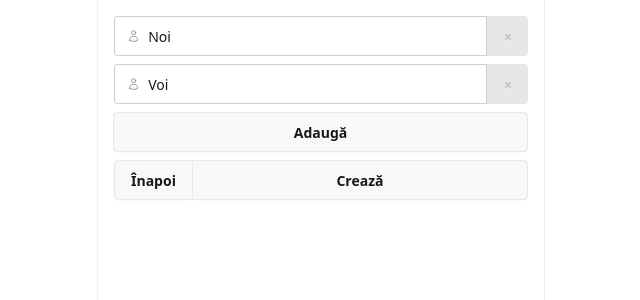
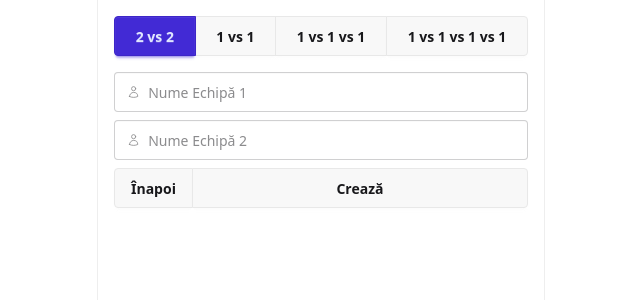
Before and after one commit to unrevised6419/benote, a Vue app: page /create in a window 1280 px wide. Shown: the top 300 px of the page, without its empty margins (319-959 px from the left). Built offline with nearby package versions, Linux system fonts and the light colour scheme; what @tanstack/vue-query would draw is missing.

Commit message:
Update game components and configuration
Co-Authored-By: Warp <agent@warp.dev>

```diff
--- a/src/Create.vue
+++ b/src/Create.vue
@@ -1,13 +1,41 @@
 <script setup lang="ts">
-import { ref } from "vue";
-import { id, key, type Game } from "./utils";
+import { shallowRef } from "vue";
+import { id, key, type Game, type Team } from "./utils";
 import { useLocalStorage } from "@vueuse/core";
 import { useRouter, RouterLink } from "vue-router";
 import { UserIcon } from "@heroicons/vue/24/outline";
 
+interface Choice {
+	readonly label: string;
+	readonly players: number;
+	readonly teams: number;
+}
+
 const router = useRouter();
-const players = ref([{ name: "Noi" }, { name: "Voi" }]);
 const games = useLocalStorage(key("games"), {} as Record<string, Game>);
+
+const choices: [Choice, Choice, Choice, Choice] = [
+	{ teams: 2, players: 4, label: "2 vs 2" },
+	{ teams: 2, players: 2, label: "1 vs 1" },
+	{ teams: 3, players: 3, label: "1 vs 1 vs 1" },
+	{ teams: 4, players: 4, label: "1 vs 1 vs 1 vs 1" },
+];
+
+const selectedChoice = shallowRef<Choice>(choices[0]);
+
+const teams = shallowRef<ReadonlyArray<Team>>(
+	createTeams(selectedChoice.value),
+);
+
+function createTeams(option: Choice): ReadonlyArray<Team> {
+	return Array.from({ length: option.teams }, () => ({
+		name: ``,
+	}));
+}
+
+function addTeams(option: Choice) {
+	teams.value = createTeams(option);
+}
 
 function createGame() {
 	const newGameId = id();
@@ -15,7 +43,9 @@ function createGame() {
 	games.value[newGameId] = {
 		id: newGameId,
 		title: `Joc #${newGameId}`,
-		players: players.value.map((player) => player.name),
+		createdDate: new Date().toISOString(),
+		teams: teams.value,
+		playersCount: selectedChoice.value.players,
 		rounds: [],
 		collected: 0,
 	};
@@ -26,41 +56,44 @@ function createGame() {
 
 <template>
 	<div class="grid gap-4">
+		<div class="join">
+			<input
+				v-for="choice in choices"
+				@click="addTeams(choice)"
+				:value="choice"
+				class="join-item btn grow"
+				type="radio"
+				name="choice"
+				:aria-label="choice.label"
+				v-model="selectedChoice"
+			/>
+		</div>
+
 		<form class="grid gap-2" @submit.prevent="createGame">
-			<div class="join" v-for="player in players">
-				<label class="input validator join-item grow">
+			<label
+				v-for="(team, index) in teams"
+				class="input validator w-full"
+			>
 				<UserIcon class="h-[1em] opacity-50" />
 				<input
 					type="text"
-						v-model="player.name"
+					v-model="team.name"
 					required
-						placeholder="Nume Jucător"
+					:placeholder="`Nume Echipă ${index + 1}`"
 					minlength="2"
 					maxlength="20"
 				/>
 			</label>
-				<button
-					type="button"
-					@click="players.splice(players.indexOf(player), 1)"
-					:disabled="players.length < 3"
-					class="btn btn-neutral join-item"
-				>
-					&times;
-				</button>
-			</div>
-
-			<button
-				@click="players.push({ name: '' })"
-				:disabled="players.length >= 4"
-				type="button"
-				class="btn join-item grow"
-			>
-				Adaugă
-			</button>
 
 			<div class="join flex">
 				<RouterLink to="/" class="btn join-item">Înapoi</RouterLink>
-				<button type="submit" class="btn join-item grow">Crează</button>
+				<button
+					type="submit"
+					:disabled="!selectedChoice"
+					class="btn join-item grow"
+				>
+					Crează
+				</button>
 			</div>
 		</form>
 	</div>
--- a/src/Game/Cell.vue
+++ b/src/Game/Cell.vue
@@ -3,21 +3,28 @@ import { formatter, isBoltScore, type Score } from "../utils";
 
 defineProps<{
 	score: Score;
+	bold: boolean;
 }>();
 </script>
 
 <template>
 	<div class="flex items-center justify-center gap-1">
 		<template v-if="isBoltScore(score)">
-			{{ score.total }}
+			<span :class="{ 'font-bold': bold }">{{ score.total }}</span>
 			<span v-if="score.delta !== 3" class="badge badge-warning badge-xs">
 				&times;{{ score.delta }}
 			</span>
 			<span v-else class="badge badge-error badge-xs">-10</span>
 		</template>
 		<template v-else>
-			{{ score.total }}
-			<span class="badge badge-xs badge-ghost">
+			<span :class="{ 'font-bold': bold }">{{ score.total }}</span>
+			<span
+				class="badge badge-xs"
+				:class="{
+					'badge-ghost': score.delta !== -10,
+					'badge-warning': score.delta === -10,
+				}"
+			>
 				{{ formatter.format(score.delta) }}
 			</span>
 		</template>
--- a/src/Game/GameDefault.vue
+++ b/src/Game/GameDefault.vue
@@ -1,5 +1,12 @@
 <script setup lang="ts">
-import { type Score, isBolt, isBoltScore, id, type Game } from "../utils";
+import {
+	type Score,
+	isBolt,
+	isBoltScore,
+	id,
+	type Game,
+	type Team,
+} from "../utils";
 import Cell from "./Cell.vue";
 import { computed, ref, toRef } from "vue";
 import { RouterLink } from "vue-router";
@@ -7,13 +14,16 @@ import Keyboard from "./Keyboard.vue";
 
 const props = defineProps<{ game: Game }>();
 const game = toRef(props, "game");
-const scores = ref<string[]>(Array(game.value.players.length).fill(""));
+const lastRound = computed(
+	() => game.value.rounds[game.value.rounds.length - 1],
+);
+const scores = ref<string[]>(Array(game.value.teams.length).fill(""));
 
-const nextToDealCards = computed(() => {
+const nextToDealCards = computed<Team>(() => {
 	const roundsCount = game.value.rounds.length;
-	const playersCount = game.value.players.length;
-	const player = roundsCount % playersCount;
-	return game.value.players[player];
+	const teamsCount = game.value.teams.length;
+	const team = roundsCount % teamsCount;
+	return game.value.teams[team] as Team;
 });
 
 function addScores() {
@@ -90,7 +100,7 @@ function addScores() {
 		},
 	];
 
-	scores.value = Array(game.value.players.length).fill("");
+	scores.value = Array(game.value.teams.length).fill("");
 }
 
 function removeRound(id: string | undefined) {
@@ -102,10 +112,10 @@ function removeRound(id: string | undefined) {
 function resetGame() {
 	if (!confirm("Sigur?")) return;
 	game.value.rounds = [];
-	scores.value = Array(game.value.players.length).fill("");
+	scores.value = Array(game.value.teams.length).fill("");
 }
 
-const focusedPlayer = ref<number>();
+const focusedPlayer = ref<number>(0);
 
 function handleAdd() {
 	if (scores.value.some((score) => score === "")) {
@@ -114,21 +124,25 @@ function handleAdd() {
 	}
 
 	addScores();
-	scores.value = Array(game.value.players.length).fill("");
-	focusedPlayer.value = undefined;
+	scores.value = Array(game.value.teams.length).fill("");
+	focusedPlayer.value = 0;
+	document.scrollingElement?.scrollTo({
+		top: document.scrollingElement.scrollHeight,
+		behavior: "smooth",
+	});
 }
 
 function handleNext() {
 	if (focusedPlayer.value === undefined) return;
-	const nextPlayer = (focusedPlayer.value + 1) % game.value.players.length;
+	const nextPlayer = (focusedPlayer.value + 1) % game.value.teams.length;
 	focusedPlayer.value = nextPlayer;
 }
 
 function handleBack() {
 	if (focusedPlayer.value === undefined) return;
 	const previousPlayer =
-		(focusedPlayer.value - 1 + game.value.players.length) %
-		game.value.players.length;
+		(focusedPlayer.value - 1 + game.value.teams.length) %
+		game.value.teams.length;
 	focusedPlayer.value = previousPlayer;
 }
 
@@ -138,13 +152,14 @@ function handleClear() {
 }
 
 function handleBolt() {
-	if (focusedPlayer.value === undefined) return;
 	scores.value[focusedPlayer.value] = "Bolt";
+	handleNext();
 }
 
 function handleMinus() {
 	if (focusedPlayer.value === undefined) return;
 	scores.value[focusedPlayer.value] = "-10";
+	handleNext();
 }
 
 function handleNumber(value: number) {
@@ -169,19 +184,6 @@ function handleNumber(value: number) {
 
 	scores.value[focusedPlayer.value] = newValue;
 }
-
-function handleKeyboard() {
-	if (focusedPlayer.value !== undefined) {
-		focusedPlayer.value = undefined;
-		return;
-	}
-
-	focusedPlayer.value = 0;
-	document.scrollingElement?.scrollTo({
-		top: document.scrollingElement.scrollHeight,
-		behavior: "smooth",
-	});
-}
 </script>
 
 <template>
@@ -194,10 +196,14 @@ function handleKeyboard() {
 		</div>
 
 		<div class="border-base-content/5 bg-base-100 rounded border">
-			<table class="table text-center">
+			<table class="table table-fixed text-center">
 				<thead class="bg-base-200 text-xs">
 					<tr>
-						<th v-for="player in game.players">{{ player }}</th>
+						<th v-for="team in game.teams" class="truncate px-2">
+							{{ team.name }}
+						</th>
+						<!-- Keeps last column 0 width -->
+						<th class="w-0 p-0"></th>
 					</tr>
 				</thead>
 				<tbody>
@@ -211,8 +217,19 @@ function handleKeyboard() {
 						:key="round.id"
 						class="list-row"
 					>
-						<td v-for="score in round.scores">
-							<Cell :score="score" />
+						<td
+							v-for="score in round.scores"
+							class="px-0"
+							:class="{
+								'border-b-primary border-b':
+									roundIndex !== game.rounds.length - 1 &&
+									(roundIndex + 1) % game.playersCount === 0,
+							}"
+						>
+							<Cell
+								:score="score"
+								:bold="roundIndex === game.rounds.length - 1"
+							/>
 						</td>
 						<td
 							v-if="roundIndex === game.rounds.length - 1"
@@ -223,12 +240,7 @@ function handleKeyboard() {
 							>
 								<button
 									type="button"
-									@click="
-										removeRound(
-											game.rounds[game.rounds.length - 1]
-												?.id,
-										)
-									"
+									@click="removeRound(lastRound?.id)"
 									class="btn btn-xs btn-ghost"
 									:disabled="game.rounds.length === 0"
 								>
@@ -242,58 +254,24 @@ function handleKeyboard() {
 				<tfoot class="bg-base-200 text-xs">
 					<tr>
 						<th
-							v-for="(player, index) in game.players"
+							v-for="(team, index) in game.teams"
+							class="px-2 py-1"
 							:class="{
-								'text-info font-medium':
-									game.players[index] === nextToDealCards,
-								'outline-2 outline-red-500':
-									focusedPlayer === index,
+								'outline-2': focusedPlayer === index,
 							}"
 						>
-							<template v-if="scores[index]">
-								{{ player }}: {{ scores[index] }}
-							</template>
-							<template v-else>
-								{{ player }}
-							</template>
-						</th>
-					</tr>
-					<tr>
-						<th
-							:colspan="scores.length"
-							class="border-base-300 border-t"
-						>
-							<div class="flex items-center justify-between">
-								<div class="inline-flex divide-x">
-									<span
-										v-for="score in game.rounds[
-											game.rounds.length - 1
-										]?.scores ?? [
-											undefined,
-											undefined,
-											undefined,
-										]"
-										class="px-2"
-									>
-										{{ score?.total ?? "0" }}
-									</span>
-								</div>
-
-								<button
-									type="button"
-									@click="handleKeyboard"
-									class="btn btn-xs"
-								>
-									Tastatură
-								</button>
-							</div>
+							<div class="truncate">{{ team.name }}</div>
+							<div>{{ scores[index] || "n/a" }}</div>
 						</th>
 					</tr>
 				</tfoot>
 			</table>
 		</div>
 
-		<div v-if="focusedPlayer !== undefined">
+		<div class="text-info text-xs">
+			Bate Carțile: {{ nextToDealCards.name }}
+		</div>
+
 		<Keyboard
 			@add="handleAdd"
 			@next="handleNext"
@@ -304,5 +282,4 @@ function handleKeyboard() {
 			@number="handleNumber"
 		/>
 	</div>
-	</div>
 </template>
--- a/src/Lobby.vue
+++ b/src/Lobby.vue
@@ -7,7 +7,7 @@ import { LocalScope } from "@all1ndev/vue-local-scope";
 import { PlayIcon, TrashIcon } from "@heroicons/vue/24/outline";
 
 const gamesRecord = useLocalStorage(key("games"), {} as Record<string, Game>);
-const games = computed(() => Object.values(gamesRecord.value));
+const games = computed(() => Object.values(gamesRecord.value).toReversed());
 
 function deleteGame(gameId: string) {
 	if (!confirm("Sigur?")) return;
@@ -28,11 +28,19 @@ function deleteGame(gameId: string) {
 					<div
 						class="bg-neutral text-neutral-content rounded-box size-10"
 					>
-						{{ game.players.length }}
+						{{ game.teams.length }}
 					</div>
 				</div>
 				<div>
-					<div>{{ game.title }}</div>
+					<div>
+						{{ game.title }}
+					</div>
+					<div
+						v-if="game.createdDate"
+						class="text-base-content/50 text-xs"
+					>
+						{{ new Date(game.createdDate).toLocaleString() }}
+					</div>
 					<div class="text-xs font-semibold uppercase opacity-60">
 						<LocalScope
 							:round="game.rounds.at(-1)"
--- a/src/utils.ts
+++ b/src/utils.ts
@@ -24,12 +24,14 @@ export type Round = {
 export type Game = {
 	readonly id: string;
 	readonly title: string;
-	readonly players: ReadonlyArray<string>;
+	readonly teams: ReadonlyArray<Team>;
+	readonly createdDate: string | undefined;
+	readonly playersCount: number;
 	collected: number;
 	rounds: ReadonlyArray<Round>;
 };
 
-export const key = (id: string) => `wolverine1003:${id}`;
+export const key = (id: string) => `wolverine1005:${id}`;
 
 export const formatter = Intl.NumberFormat(navigator.languages, {
 	signDisplay: "always",
@@ -54,3 +56,7 @@ export function firstOrSelf<T>(
 	if (value == null) return;
 	return Array.isArray(value) ? value.at(0) : value;
 }
+
+export interface Team {
+	readonly name: string;
+}
--- a/tsconfig.app.json
+++ b/tsconfig.app.json
@@ -12,7 +12,8 @@
 		"noFallthroughCasesInSwitch": true,
 		"noUncheckedSideEffectImports": true,
 		"noUncheckedIndexedAccess": true,
-		"noPropertyAccessFromIndexSignature": true
+		"noPropertyAccessFromIndexSignature": true,
+		"exactOptionalPropertyTypes": true
 	},
 	"include": ["src/**/*.ts", "src/**/*.tsx", "src/**/*.vue"]
 }
```
Lines whose indentation alone changed are shown as unchanged.
